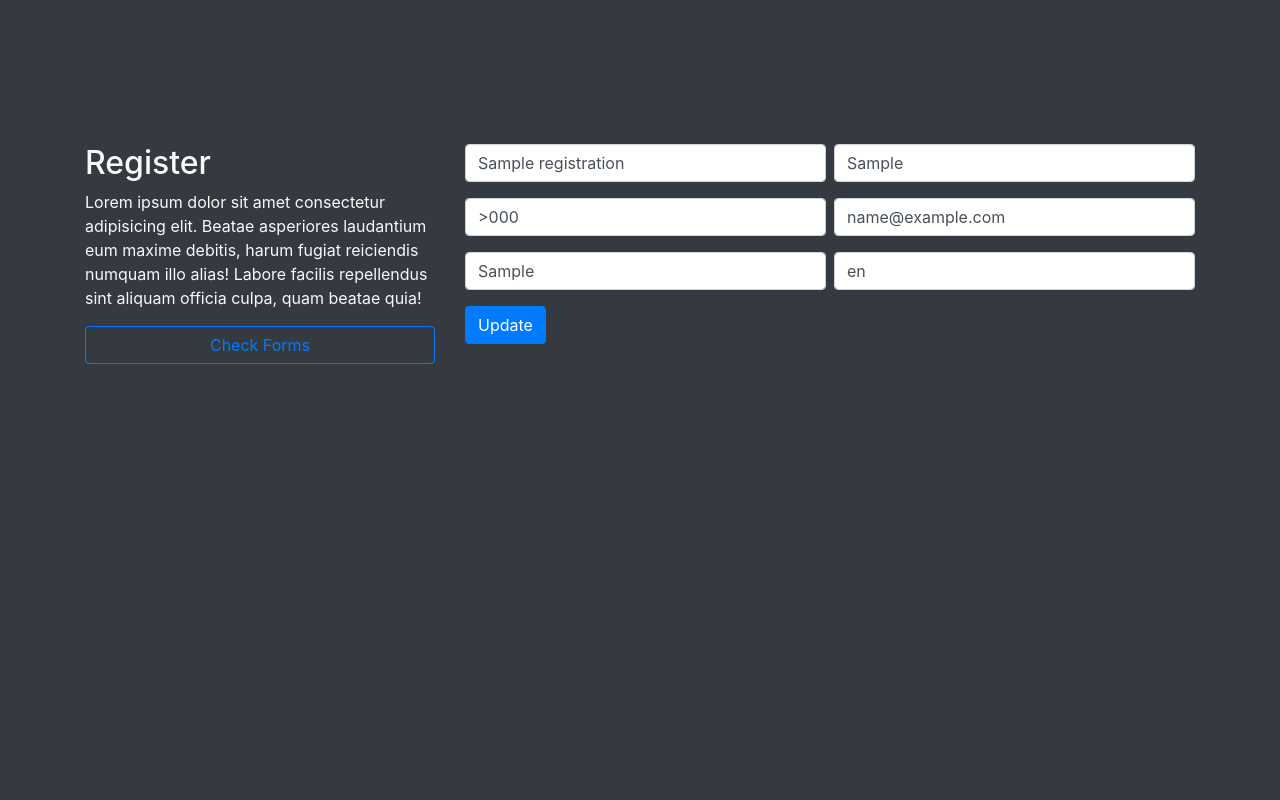
After one commit to sadikuzzamantarek/crud, a PHP site: page /update.php?id=1 in a window 1280 px wide. The commit adds this page. Run offline with PHP 8.4, Linux system fonts and the light colour scheme; tables that the repository leaves empty or names only in its code hold one stand-in row (values such as "Sample post"); some libraries are stand-ins or nearby versions.

Commit message:
php updated
created select.php and update.php

```diff
--- a/select.php
+++ b/select.php
@@ -9,7 +9,7 @@
         integrity="sha384-Gn5384xqQ1aoWXA+058RXPxPg6fy4IWvTNh0E263XmFcJlSAwiGgFAW/dAiS6JXm" crossorigin="anonymous">
         <link rel="stylesheet" href="https://use.fontawesome.com/releases/v5.15.3/css/all.css" integrity="sha384-SZXxX4whJ79/gErwcOYf+zWLeJdY/qpuqC4cAa9rOGUstPomtqpuNWT9wdPEn2fk" crossorigin="anonymous">
     <link rel="stylesheet" href="style.css">
-    <title>Registration</title>
+    <title>Registered</title>
 </head>
 
 <body>
@@ -49,8 +49,8 @@ $result = mysqli_fetch_assoc($query)
                         <td><?php echo $result['email']  ?></td>
                         <td><?php echo $result['refer']  ?></td>
                         <td><?php echo $result['lang']  ?></td>
-                        <td><a href="#"><i class="fas fa-edit text-light"></i></a></td>
-                        <td><a href="#"><i class="fas fa-trash-alt text-light"></i></a></td>
+                        <td><a href="update.php?id=<?php echo $result['id']  ?>"><i class="fas fa-edit text-light"></i></a></td>
+                        <td><a href=""><i class="fas fa-trash-alt text-light"></i></a></td>
 
                     </tr>
                     <?php
--- /dev/null
+++ b/update.php
@@ -0,0 +1,114 @@
+<?php
+include 'conn.php';
+
+?>
+
+<!DOCTYPE html>
+<html lang="en">
+
+<head>
+    <meta charset="UTF-8">
+    <meta http-equiv="X-UA-Compatible" content="IE=edge">
+    <meta name="viewport" content="width=device-width, initial-scale=1.0">
+    <link rel="stylesheet" href="https://maxcdn.bootstrapcdn.com/bootstrap/4.0.0/css/bootstrap.min.css"
+        integrity="sha384-Gn5384xqQ1aoWXA+058RXPxPg6fy4IWvTNh0E263XmFcJlSAwiGgFAW/dAiS6JXm" crossorigin="anonymous">
+    <link rel="stylesheet" href="style.css">
+    <title>Update</title>
+</head>
+
+<body>
+    <section class="bg-dark text-light" id="register">
+        <div class="container py-5">
+            <div class="row mt-5 py-5">
+                <div class="col-lg-4 d-flex flex-column">
+                    <h2>Register</h2>
+                    <p>Lorem ipsum dolor sit amet consectetur adipisicing elit. Beatae asperiores laudantium eum maxime
+                        debitis, harum fugiat reiciendis numquam illo alias! Labore facilis repellendus sint aliquam
+                        officia culpa, quam beatae quia!</p>
+                        <a href="select.php" class="btn btn-outline-primary">Check Forms</a>
+                </div>
+                <div class="col-lg-8">
+                    <form action="" method="POST" class="">
+                        <div class="form-group d-flex flex-row justify-content-between">
+
+                <?php
+                $id = $_GET['id'];
+                $select = "SELECT * FROM registration WHERE id = $id";
+                $query = mysqli_query($conn, $select);
+
+                $result = mysqli_fetch_assoc($query);
+
+            if(isset($_POST['submit'])){
+                $name =mysqli_real_escape_string($conn, $_POST['name']);
+                $degree =mysqli_real_escape_string($conn, $_POST['degree']);
+                $email =mysqli_real_escape_string($conn, $_POST['email']);
+                $phone =mysqli_real_escape_string($conn, $_POST['phone']);
+                $refer =mysqli_real_escape_string($conn, $_POST['refer']);
+                $lang =mysqli_real_escape_string($conn, $_POST['lang']);
+
+                $insert = "INSERT INTO registration(name,email,phone,degree,refer,lang) values('$name','$email', '$phone','$degree','$refer','$lang')";
+
+                $query = mysqli_query($conn,$insert);
+
+                if($query){
+                    ?>
+                    <script>
+                        alert('Update Successful');
+                    </script>
+                    <?php
+                }else{
+                    ?>
+                    <script>
+                        alert('Update Failed :(');
+                    </script>
+                    <?php
+                }
+                header("https://google.com");
+
+            }
+
+                ?>
+
+
+                            <input type="text" name="name" id="" class="form-control mr-2" placeholder="Enter your name" value="<?php echo $result['name']?>" required>
+
+                            <input type="text" class="form-control" placeholder="Your qualification" name="degree" value ="<?php echo $result['degree']  ?>" required>
+                        </div>
+
+                        <div class="form-group d-flex flex-row justify-content-between">
+
+                            <input type="text" name="phone" id="" class="form-control mr-2" placeholder="Phone number" value="><?php echo $result['phone']  ?>" required>
+
+                            <input type="email" class="form-control" placeholder="Email" name="email" value="<?php echo $result['email']  ?>" required>
+                        </div>
+
+                        <div class="form-group d-flex flex-row justify-content-between">
+                            <input type="text" name="refer" id="" class="form-control mr-2" placeholder="Any Reference" value= "<?php echo $result['refer']  ?>" required>
+                            <input type="text" class="form-control" placeholder="Prefered Language" name="lang" value="<?php echo $result['lang']  ?>">
+                        </div>
+                        <div class="form-group">
+                            <input type="submit" name="submit" id="" value="Update" class="btn btn-primary">
+                        </div>
+
+                    </form>
+                </div>
+            </div>
+        </div>
+    </section>
+
+
+
+
+    <!-- JS FIlES -->
+    <script src="https://code.jquery.com/jquery-3.2.1.slim.min.js"
+        integrity="sha384-KJ3o2DKtIkvYIK3UENzmM7KCkRr/rE9/Qpg6aAZGJwFDMVNA/GpGFF93hXpG5KkN" crossorigin="anonymous">
+    </script>
+    <script src="https://cdnjs.cloudflare.com/ajax/libs/popper.js/1.12.9/umd/popper.min.js"
+        integrity="sha384-ApNbgh9B+Y1QKtv3Rn7W3mgPxhU9K/ScQsAP7hUibX39j7fakFPskvXusvfa0b4Q" crossorigin="anonymous">
+    </script>
+    <script src="https://maxcdn.bootstrapcdn.com/bootstrap/4.0.0/js/bootstrap.min.js"
+        integrity="sha384-JZR6Spejh4U02d8jOt6vLEHfe/JQGiRRSQQxSfFWpi1MquVdAyjUar5+76PVCmYl" crossorigin="anonymous">
+    </script>
+</body>
+
+</html>
```
